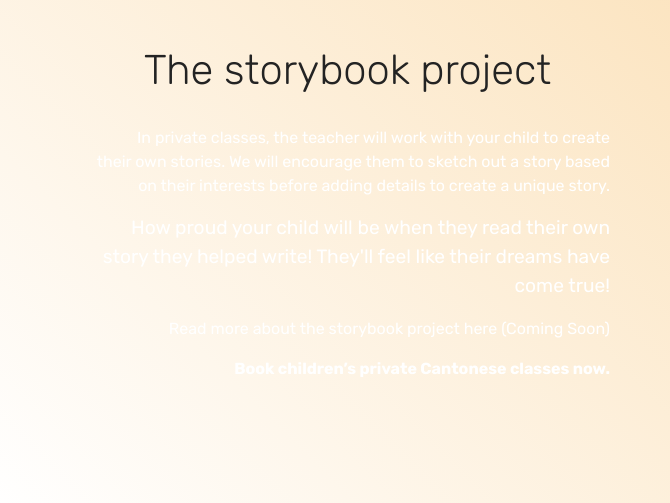
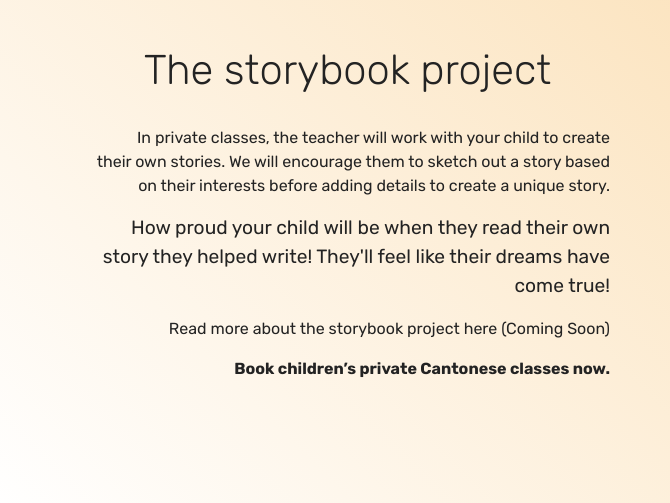
Before and after one commit to tkchun106/test, a plain HTML site: page page3.html in a window 1280 px wide. Shown: the part 1500-2003 px from the top of the page, 0-670 px from the left. Drawn offline with Linux system fonts and the light colour scheme; files whose address does not match are found by name.

Commit message:
Update page3.html

```diff
--- a/page3.html
+++ b/page3.html
@@ -192,7 +192,7 @@
 
             <div class="media-content align-right">
                 <h1 class="mbr-section-title mbr-white pb-3 mbr-fonts-style display-1">The storybook project</h1>
-                <div class="mbr-section-text mbr-white pb-3" style="color: None">
+                <div class="mbr-section-text pb-3">
                     <p class="mbr-text mbr-fonts-style display-7"></p><p>&nbsp;&nbsp;&nbsp;&nbsp;&nbsp;&nbsp;&nbsp;&nbsp;In private classes, the teacher will work with your child to create their own stories. We will encourage them to sketch out a story based on their interests before adding details to create a unique story.</p><p>&nbsp;&nbsp;&nbsp;&nbsp;&nbsp;&nbsp;&nbsp;&nbsp;<span style="font-size: 1.2rem; background-color: initial;">How proud your child will be when they read their own story they helped write! They'll feel like their dreams have come true!</span></p><p>&nbsp;&nbsp;&nbsp;&nbsp;&nbsp;&nbsp;&nbsp;&nbsp;Read more about the storybook project here (Coming Soon)</p><p>&nbsp;&nbsp;&nbsp;&nbsp;&nbsp;&nbsp;&nbsp;&nbsp;&nbsp;&nbsp;<strong>Book children’s private Cantonese classes now.</strong></p><p><br></p><p></p>
                 </div>
 
```
